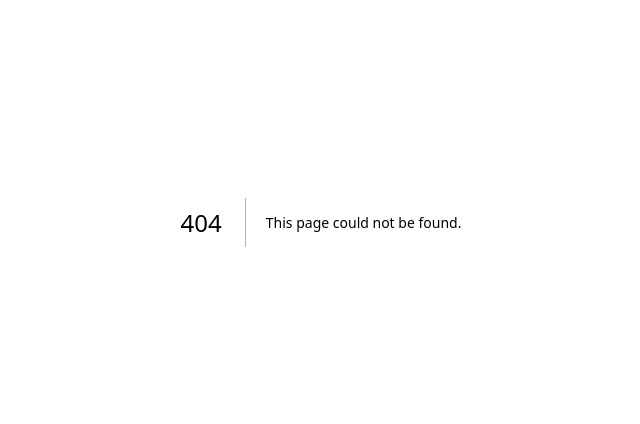
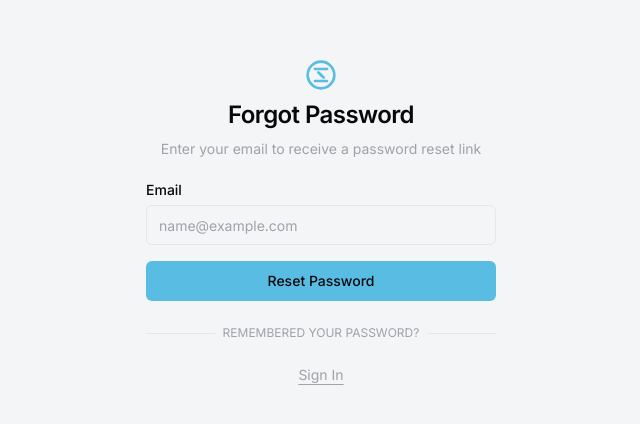
Before and after one commit to farelProject/v-technology, a Next.js app: page /forgot-password in a window 1280 px wide. Before the commit this address had no page. Shown: the part 178-602 px from the top of the page, without its empty margins (319-959 px from the left). Built offline with nearby package versions, Linux system fonts and the light colour scheme; no server answers.

Commit message:
Untuk daftar sediakan nama, email, password, confirm password, untuk log

```diff
--- /dev/null
+++ b/src/app/forgot-password/page.tsx
@@ -0,0 +1,13 @@
+import { AuthLayout } from '@/components/auth-layout';
+import { UserAuthForm } from '@/components/user-auth-form';
+
+export default function ForgotPasswordPage() {
+  return (
+    <AuthLayout
+      title="Forgot Password"
+      description="Enter your email to receive a password reset link"
+    >
+      <UserAuthForm type="forgot-password" />
+    </AuthLayout>
+  );
+}
--- a/src/app/register/page.tsx
+++ b/src/app/register/page.tsx
@@ -5,7 +5,7 @@ export default function RegisterPage() {
   return (
     <AuthLayout
       title="Create an account"
-      description="Enter your email and password to get started"
+      description="Enter your details below to get started"
     >
       <UserAuthForm type="register" />
     </AuthLayout>
--- a/src/components/user-auth-form.tsx
+++ b/src/components/user-auth-form.tsx
@@ -12,13 +12,16 @@ import Link from 'next/link';
 import { supabase } from '@/lib/supabase';
 
 interface UserAuthFormProps extends React.HTMLAttributes<HTMLDivElement> {
-  type: 'login' | 'register';
+  type: 'login' | 'register' | 'forgot-password';
 }
 
 export function UserAuthForm({ className, type, ...props }: UserAuthFormProps) {
   const [isLoading, setIsLoading] = React.useState<boolean>(false);
+  const [name, setName] = React.useState('');
   const [email, setEmail] = React.useState('');
   const [password, setPassword] = React.useState('');
+  const [confirmPassword, setConfirmPassword] = React.useState('');
+
   const { toast } = useToast();
   const router = useRouter();
 
@@ -44,12 +47,26 @@ export function UserAuthForm({ className, type, ...props }: UserAuthFormProps) {
           description: 'Redirecting you to the main app...',
         });
         router.push('/');
-        router.refresh(); // To reflect logged-in state
+        router.refresh();
       }
-    } else {
+    } else if (type === 'register') {
+      if (password !== confirmPassword) {
+        toast({
+          title: 'Registration Failed',
+          description: 'Passwords do not match.',
+          variant: 'destructive',
+        });
+        setIsLoading(false);
+        return;
+      }
       const { error } = await supabase.auth.signUp({
         email,
         password,
+        options: {
+          data: {
+            full_name: name,
+          }
+        }
       });
 
       if (error) {
@@ -63,18 +80,92 @@ export function UserAuthForm({ className, type, ...props }: UserAuthFormProps) {
           title: 'Registration Successful',
           description: 'Please check your email to verify your account.',
         });
-        router.push('/');
+        router.push('/login');
       }
+    } else if (type === 'forgot-password') {
+        const { error } = await supabase.auth.resetPasswordForEmail(email, {
+            redirectTo: `${window.location.origin}/reset-password`,
+        });
+
+        if (error) {
+            toast({
+                title: 'Error',
+                description: error.message,
+                variant: 'destructive',
+            });
+        } else {
+            toast({
+                title: 'Password Reset Email Sent',
+                description: 'Please check your email for a link to reset your password.',
+            });
+        }
     }
+
 
     setIsLoading(false);
   }
 
-  return (
-    <div className={cn('grid gap-6', className)} {...props}>
-      <form onSubmit={onSubmit}>
-        <div className="grid gap-4">
-          <div className="grid gap-2">
+  const renderRegisterFields = () => (
+    <>
+      <div className="grid gap-2">
+        <Label htmlFor="name">Name</Label>
+        <Input
+          id="name"
+          placeholder="Your Name"
+          type="text"
+          autoCapitalize="words"
+          autoComplete="name"
+          disabled={isLoading}
+          required
+          value={name}
+          onChange={(e) => setName(e.target.value)}
+        />
+      </div>
+      <div className="grid gap-2">
+        <Label htmlFor="email">Email</Label>
+        <Input
+          id="email"
+          placeholder="name@example.com"
+          type="email"
+          autoCapitalize="none"
+          autoComplete="email"
+          autoCorrect="off"
+          disabled={isLoading}
+          required
+          value={email}
+          onChange={(e) => setEmail(e.target.value)}
+        />
+      </div>
+      <div className="grid gap-2">
+        <Label htmlFor="password">Password</Label>
+        <Input
+          id="password"
+          type="password"
+          disabled={isLoading}
+          required
+          minLength={6}
+          value={password}
+          onChange={(e) => setPassword(e.target.value)}
+        />
+      </div>
+       <div className="grid gap-2">
+        <Label htmlFor="confirm-password">Confirm Password</Label>
+        <Input
+          id="confirm-password"
+          type="password"
+          disabled={isLoading}
+          required
+          minLength={6}
+          value={confirmPassword}
+          onChange={(e) => setConfirmPassword(e.target.value)}
+        />
+      </div>
+    </>
+  );
+
+  const renderLoginFields = () => (
+     <>
+        <div className="grid gap-2">
             <Label htmlFor="email">Email</Label>
             <Input
               id="email"
@@ -90,7 +181,12 @@ export function UserAuthForm({ className, type, ...props }: UserAuthFormProps) {
             />
           </div>
           <div className="grid gap-2">
-            <Label htmlFor="password">Password</Label>
+            <div className="flex items-center justify-between">
+                <Label htmlFor="password">Password</Label>
+                <Link href="/forgot-password" passHref className="text-sm text-primary hover:underline underline-offset-4">
+                    Forgot Password?
+                </Link>
+            </div>
             <Input
               id="password"
               type="password"
@@ -101,9 +197,47 @@ export function UserAuthForm({ className, type, ...props }: UserAuthFormProps) {
               onChange={(e) => setPassword(e.target.value)}
             />
           </div>
+     </>
+  );
+
+  const renderForgotPasswordFields = () => (
+     <div className="grid gap-2">
+        <Label htmlFor="email">Email</Label>
+        <Input
+          id="email"
+          placeholder="name@example.com"
+          type="email"
+          autoCapitalize="none"
+          autoComplete="email"
+          autoCorrect="off"
+          disabled={isLoading}
+          required
+          value={email}
+          onChange={(e) => setEmail(e.target.value)}
+        />
+      </div>
+  );
+
+
+  const getTitle = () => {
+    switch (type) {
+        case 'login': return 'Sign In';
+        case 'register': return 'Create Account';
+        case 'forgot-password': return 'Reset Password';
+    }
+  }
+
+  return (
+    <div className={cn('grid gap-6', className)} {...props}>
+      <form onSubmit={onSubmit}>
+        <div className="grid gap-4">
+            {type === 'register' && renderRegisterFields()}
+            {type === 'login' && renderLoginFields()}
+            {type === 'forgot-password' && renderForgotPasswordFields()}
+
           <Button disabled={isLoading}>
             {isLoading && <Loader2 className="mr-2 h-4 w-4 animate-spin" />}
-            {type === 'login' ? 'Sign In' : 'Create Account'}
+            {getTitle()}
           </Button>
         </div>
       </form>
@@ -113,20 +247,21 @@ export function UserAuthForm({ className, type, ...props }: UserAuthFormProps) {
         </div>
         <div className="relative flex justify-center text-xs uppercase">
           <span className="bg-background px-2 text-muted-foreground">
-            {type === 'login'
-              ? 'Or continue with'
-              : 'Already have an account?'}
+            {type === 'login' && "Or continue with"}
+            {type === 'register' && 'Already have an account?'}
+            {type === 'forgot-password' && 'Remembered your password?'}
           </span>
         </div>
       </div>
-      {type === 'login' ? (
+       {type === 'login' && (
         <p className="px-8 text-center text-sm text-muted-foreground">
           <Link href="/register" className="underline underline-offset-4 hover:text-primary">
             Don't have an account? Sign Up
           </Link>
         </p>
-      ) : (
-        <p className="px-8 text-center text-sm text-muted-foreground">
+      )}
+      {(type === 'register' || type === 'forgot-password') && (
+         <p className="px-8 text-center text-sm text-muted-foreground">
           <Link href="/login" className="underline underline-offset-4 hover:text-primary">
             Sign In
           </Link>
```
